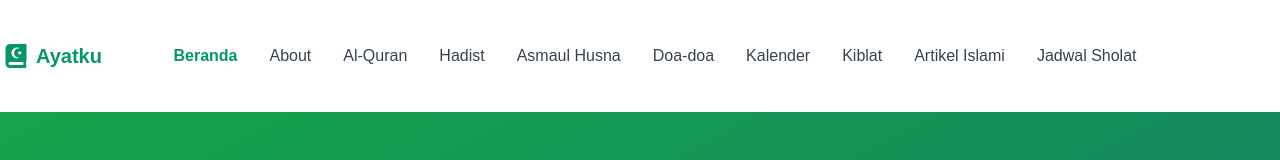
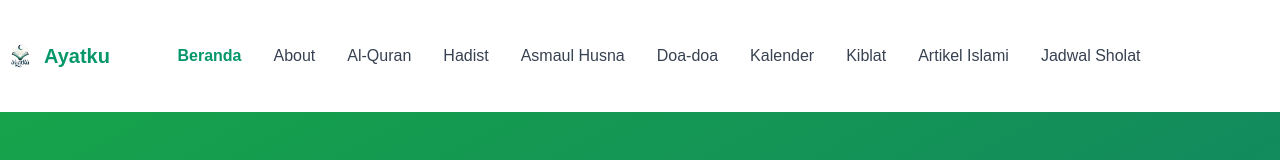
Before and after one commit to WahyuAndikaRahadi/Ayatku, a React (Vite) app: page / in a window 1280 px wide. Shown: the top 160 px of the page. Built offline with nearby package versions, Linux system fonts and the light colour scheme; a web font is replaced by a local one.

Commit message:
update prayer and qibla

```diff
--- a/src/components/Navbar.jsx
+++ b/src/components/Navbar.jsx
@@ -1,7 +1,8 @@
 import React, { useState } from 'react'
 import { useLocation } from 'react-router-dom'
-import { FaQuran, FaBars, FaTimes } from 'react-icons/fa'
+import { FaBars, FaTimes } from 'react-icons/fa' // FaQuran dihapus
 import { motion } from 'framer-motion'
+
 
 const Navbar = () => {
   const [isOpen, setIsOpen] = useState(false)
@@ -37,7 +38,8 @@ const Navbar = () => {
                 handleNavigation('/');
               }}
             >
-              <FaQuran className="h-6 w-6 mr-2 text-emerald-600" />
+              {/* Menggunakan tag img untuk logo dari public/icons/ayatku.png */}
+              <img src="/icons/ayatku.png" alt="Ayatku Logo" className="h-8 w-8 mr-2" />
               <span className="text-xl font-bold text-emerald-600">Ayatku</span>
             </a>
           </div>
@@ -168,7 +170,7 @@ const Navbar = () => {
                 handleNavigation('/blog');
               }}
             >
-               Artikel Islami
+              Artikel Islami
             </a>
             <a
               href="/prayer"
```
